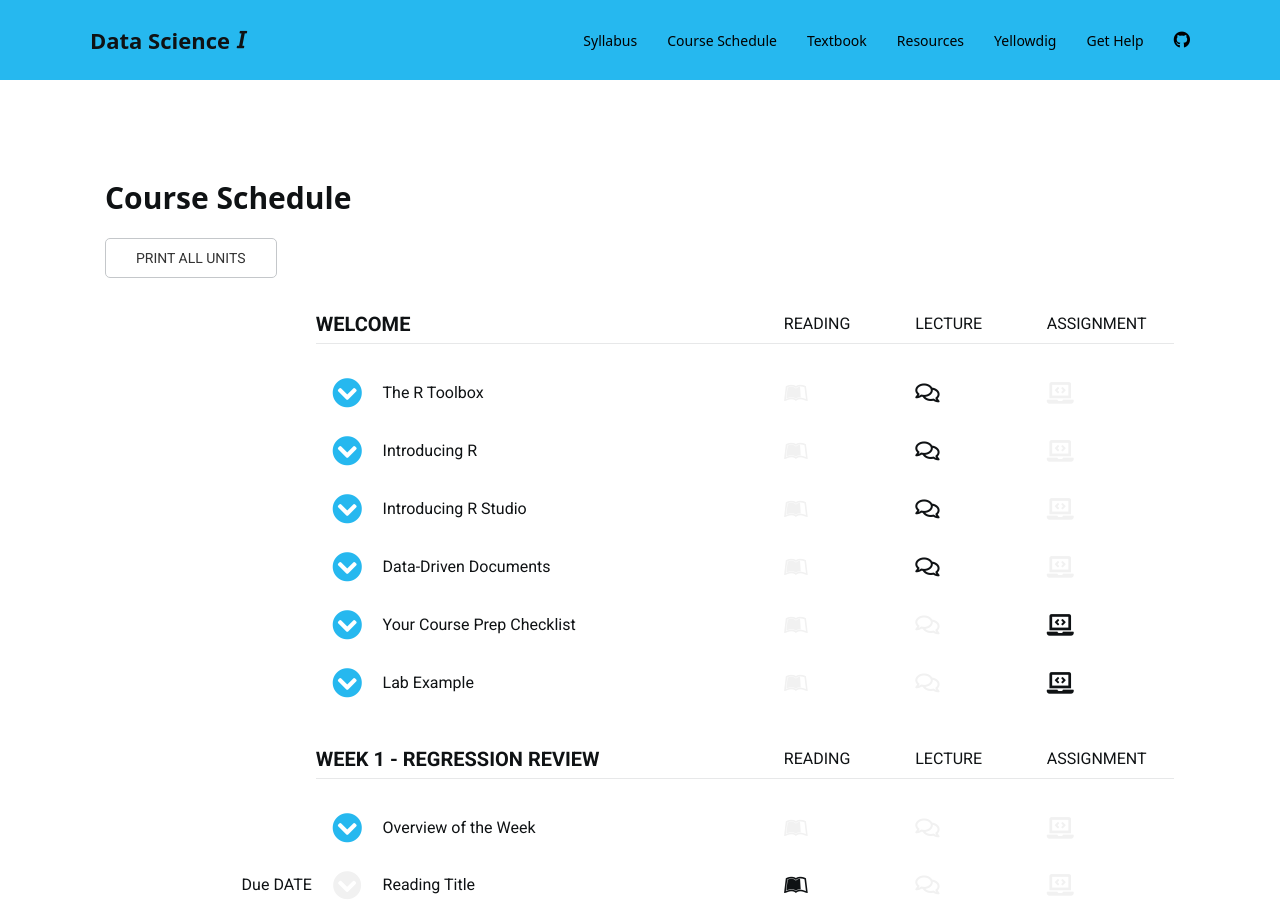
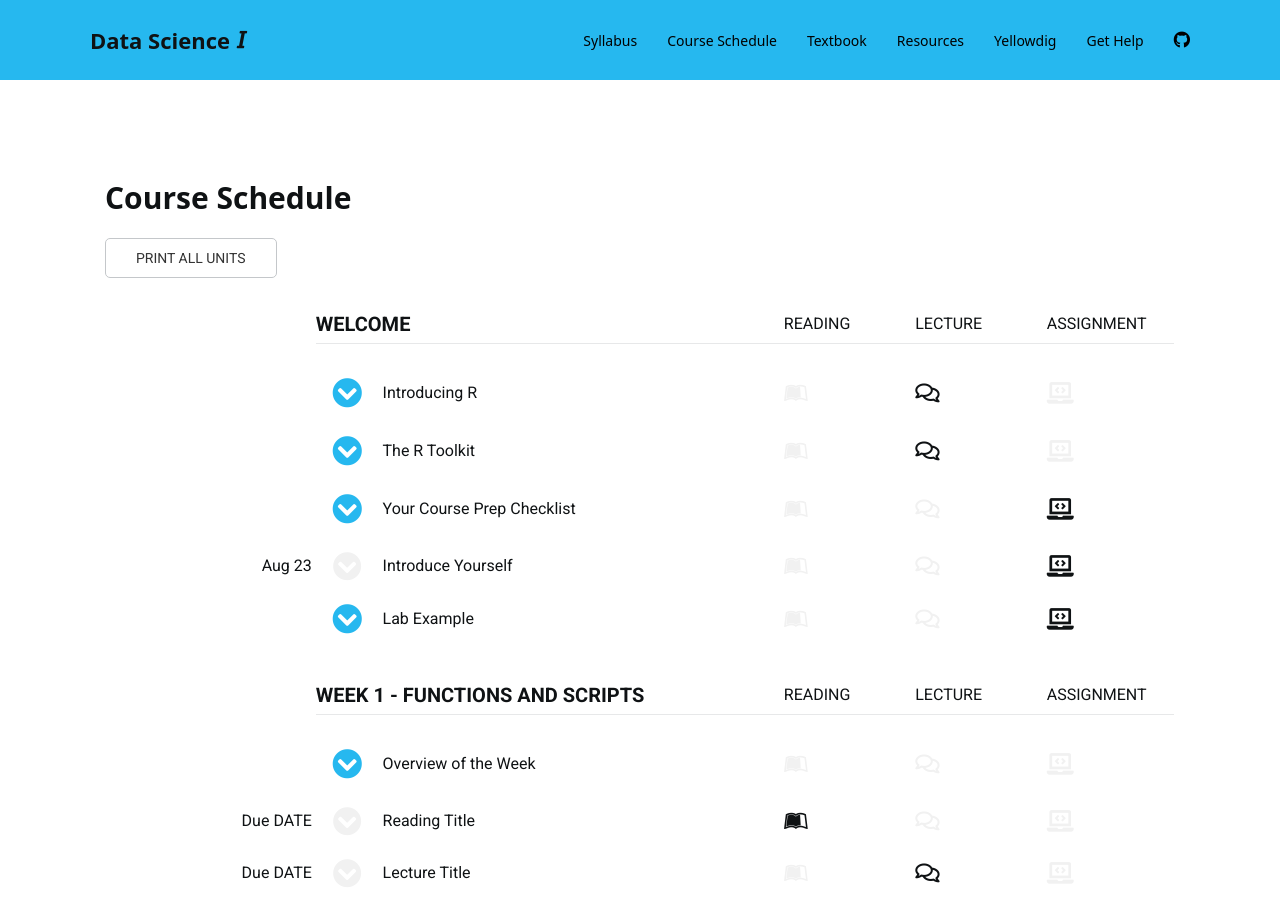
Before and after one commit to DS4PS/cpp-526-fall-2019, a Jekyll site: the page built from schedule.md, in a window 1280 px wide and 900 px high. Built offline with Jekyll 4.4.1, drawn with Linux system fonts in a browser that asks for light colours; nearby versions of some CDN libraries; a style sheet for code colours, icons or effects is not loaded; some of the changed lines change nothing that is shown.

Commit message:
Update schedule.md

```diff
--- a/schedule.md
+++ b/schedule.md
@@ -3,7 +3,7 @@ layout: schedule
 title: Schedule
 
 canvas:
-  assignment_url: 'https://www.google.com/'
+  assignment_url: 'https://canvas.asu.edu/courses/29528/assignments'
 ---
 
 <!---
@@ -51,16 +51,7 @@ article {
 ** Welcome
 
 
-
-*** { @unit = "", @title = "The R Toolbox", @lecture, @foldout }
-
-![](https://github.com/DS4PS/dp4ss-textbook/blob/master/figures/r-tools-overview.png?raw=true)
-
-
-
-
 *** { @unit = "", @title = "Introducing R", @lecture, @foldout }
-
 
 <br>
 
@@ -68,18 +59,30 @@ article {
 
 <br>
 
-[CH-01 Core R](http://ds4ps.org/dp4ss-textbook/ch-010-core-r.html)
 
 
+*** { @unit = "", @title = "The R Toolkit", @lecture, @foldout }
 
-*** { @unit = "", @title = "Introducing R Studio", @lecture, @foldout }
+![](https://github.com/DS4PS/dp4ss-textbook/blob/master/figures/r-tools-overview.png?raw=true)
+
+## The R Toolkit
+
+In this course we cover the foundations of data programming with the R language. In order to create robust and dynamic analysis we need to use a couple of tools that were built to leverage the power of R and create compelling narratives. R Studio helps you manage projects by organizing files, scripts, packages and output. Markdown is a simple formatting convention that allows you to create publication-quality documents. And R Markdown is a specific version of Markdown that allows you to combine text and code to create data-driven documents.
+
+[CH-01 Core R](http://ds4ps.org/dp4ss-textbook/ch-010-core-r.html)
 
 [CH-02 R Studio](http://ds4ps.org/dp4ss-textbook/ch-020-rstudio.html)
 
+[Data-Driven Docs](https://ds4ps.org/docs/)
 
-*** { @unit = "", @title = "Data-Driven Documents", @lecture, @foldout }
+[A Markdown Guide](http://ds4ps.org/dp4ss-textbook/ch-031-markdown.html)
 
-[Data-Driven Docs Overview](https://ds4ps.org/docs/)
+[Getting Started with R Markdown](https://rmarkdown.rstudio.com/lesson-1.html)
+
+You will have plenty of practice with these tools this semester. You will submit your labs as knitted R Markdown (RMD) files.
+
+[![](https://github.com/DS4PS/ds4ps.github.io/blob/master/gifs/NewCodeChunk/NewCodeChunk_media/NewCodeChunk.gif?raw=true)](../gifs/NewCodeChunk/NewCodeChunk.html)
+
 
 
 *** { @unit = "", @title = "Your Course Prep Checklist", @assignment, @foldout }
@@ -89,15 +92,15 @@ article {
 - [ ] [Install R](https://cran.rstudio.com/) and [R Studio Desktop](https://www.rstudio.com/products/rstudio/download/)
 - [ ] [Sign-Up for a GitHub Account](https://github.com/join)
 - [ ] Mars
-
-sdfg
-
 * [ ] Jupiter
 * [ ] Saturn
 * [ ] Uranus
 
 
 
+*** { @unit = "Aug 23", @title = "Introduce Yourself", @assignment  }
+
+Introduce yourself to the class.
 
 *** { @unit = "", @title = "Lab Example", @assignment, @foldout }
 
@@ -126,12 +129,13 @@ When ready, you can submit your lab via Canvas:
 
 
 
-** Week 1 - Regression Review
+** Week 1 - Functions and Scripts
 
 *** { @unit = "", @title = "Overview of the Week", @foldout  }
 
 
 *** { @unit = "Due DATE", @title = "Reading Title", @reading }
+
 
 
 *** { @unit = "Due DATE", @title = "Lecture Title", @lecture  }
```
